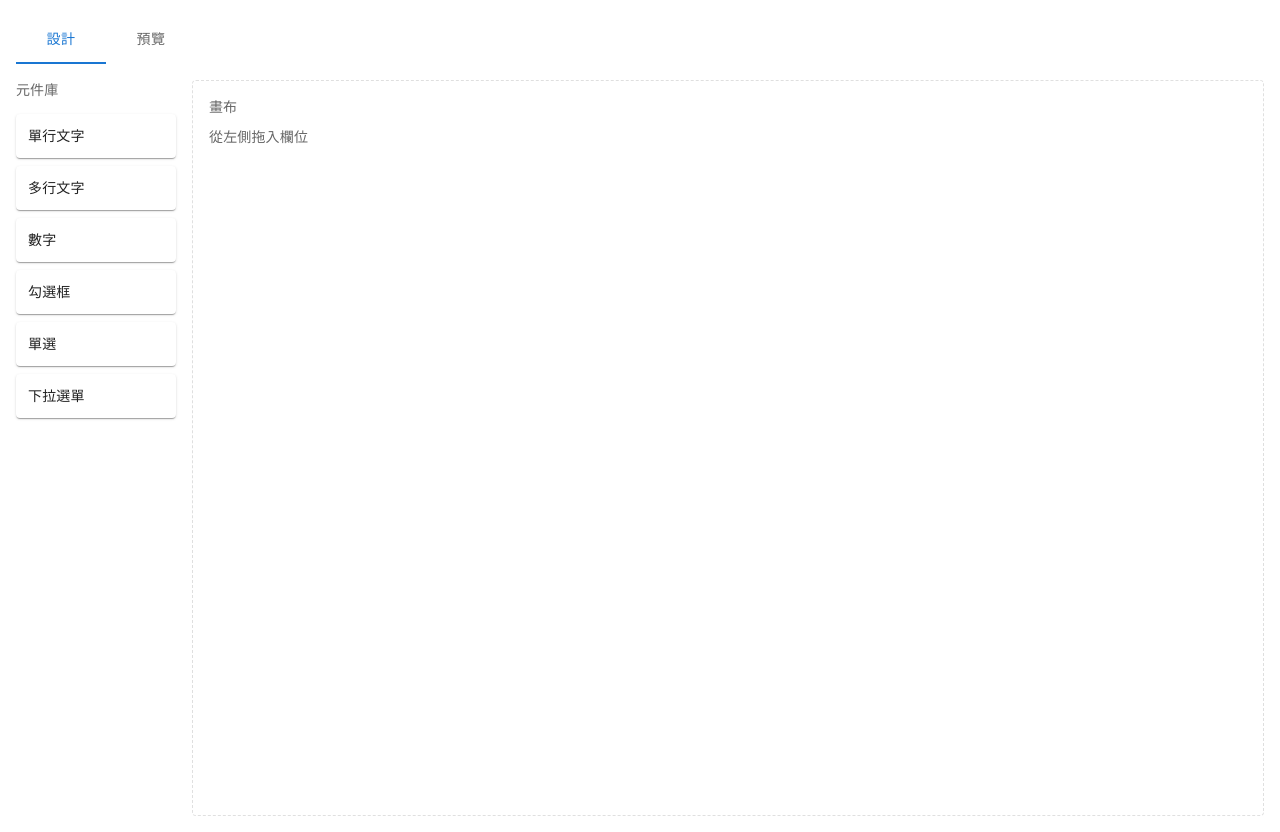
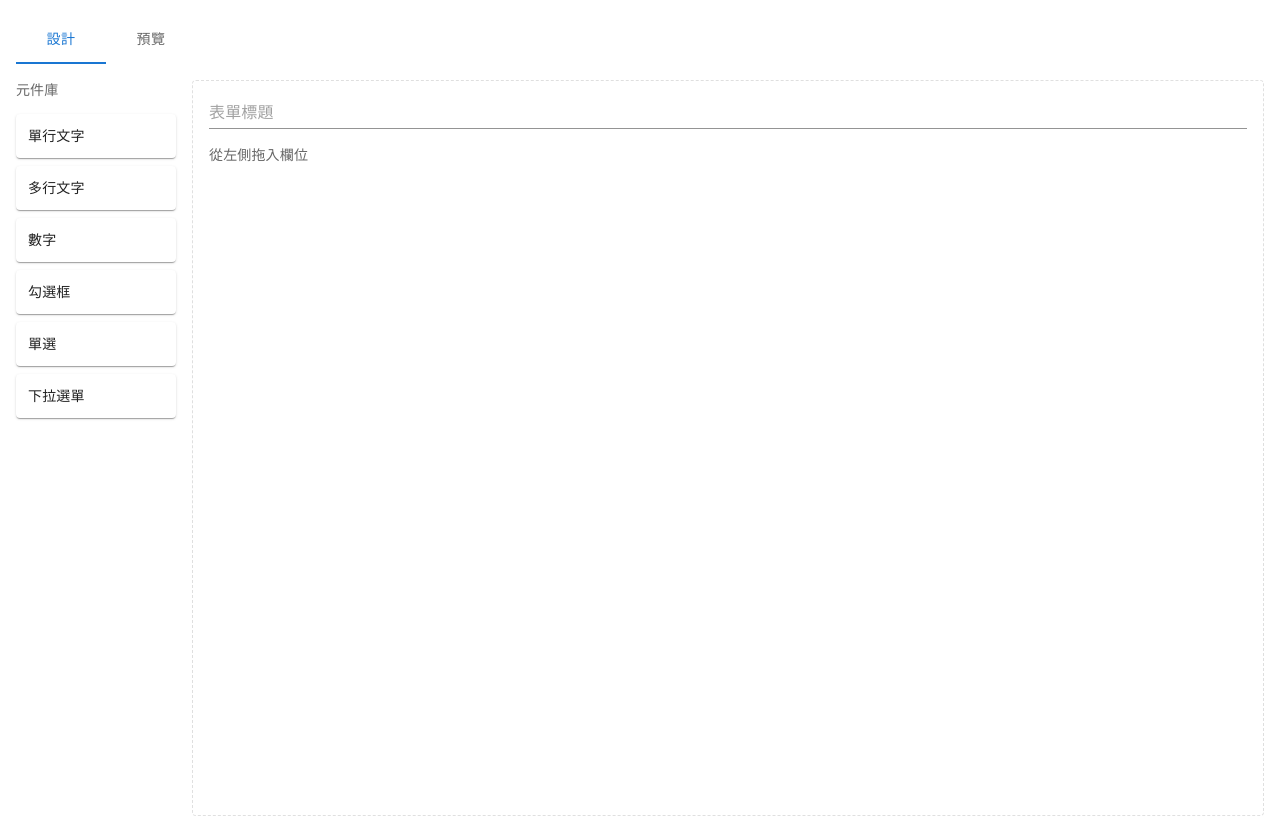
Before and after one commit to TonyHuang0327/dndform-frontend, a Next.js app: page / in a window 1280 px wide. Built offline with nearby package versions, Linux system fonts and the light colour scheme.

Commit message:
feat: add form title

```diff
--- a/src/components/FormBuilderContent.tsx
+++ b/src/components/FormBuilderContent.tsx
@@ -18,6 +18,7 @@ export default function FormBuilderContent() {
   const [fields, setFields] = useState<FormField[]>([]);
   const [selectedId, setSelectedId] = useState<string | null>(null);
   const [mode, setMode] = useState<Mode>("design");
+  const [formTitle, setFormTitle] = useState("");
 
   function handleDragEnd(event: DragEndEvent) {
     if (mode !== "design") return;
@@ -118,6 +119,8 @@ export default function FormBuilderContent() {
                 onSelect={setSelectedId}
                 onDelete={handleDelete}
                 onChange={handleChange}
+                formTitle={formTitle}
+                onChangeFormTitle={setFormTitle}
               />
             </Box>
           </Box>
@@ -135,7 +138,7 @@ export default function FormBuilderContent() {
             </Button>
           </Box>
           <div ref={previewRef}>
-            <FormPreview fields={fields} />
+            <FormPreview fields={fields} formTitle={formTitle} />
           </div>
         </Box>
       )}
--- a/src/components/FormCanvas.tsx
+++ b/src/components/FormCanvas.tsx
@@ -6,7 +6,7 @@ import {
   verticalListSortingStrategy,
 } from "@dnd-kit/sortable";
 import type { FormField } from "@/types/form";
-import { Box, Grid, Typography } from "@mui/material";
+import { Box, Grid, TextField, Typography } from "@mui/material";
 import SortableFieldItem, { CANVAS_ID } from "./SortableFieldItem";
 
 export { CANVAS_ID };
@@ -17,6 +17,8 @@ export interface FormCanvasProps {
   onSelect: (id: string) => void;
   onDelete: (id: string) => void;
   onChange: (id: string, patch: Partial<FormField>) => void;
+  formTitle: string;
+  onChangeFormTitle: (title: string) => void;
 }
 
 export default function FormCanvas({
@@ -25,6 +27,8 @@ export default function FormCanvas({
   onSelect,
   onDelete,
   onChange,
+  formTitle,
+  onChangeFormTitle,
 }: FormCanvasProps) {
   const { setNodeRef, isOver } = useDroppable({ id: CANVAS_ID });
 
@@ -41,9 +45,15 @@ export default function FormCanvas({
         borderColor: "divider",
       }}
     >
-      <Typography variant="subtitle2" color="text.secondary" sx={{ mb: 1 }}>
-        畫布
-      </Typography>
+      <TextField
+        fullWidth
+        placeholder="表單標題"
+        value={formTitle}
+        onChange={(e) => onChangeFormTitle(e.target.value)}
+        sx={{ mb: 2 }}
+        variant="standard"
+        required
+      />
       {fields.length === 0 ? (
         <Typography variant="body2" color="text.secondary">
           從左側拖入欄位
--- a/src/components/FormPreview.tsx
+++ b/src/components/FormPreview.tsx
@@ -32,14 +32,15 @@ const FieldLabel = ({ field }: { field: FormField }) => {
 
 export interface FormPreviewProps {
   fields: FormField[];
+  formTitle: string;
 }
 
-export default function FormPreview({ fields }: FormPreviewProps) {
+export default function FormPreview({ fields, formTitle }: FormPreviewProps) {
   if (fields.length === 0) {
     return (
       <Box sx={{ p: 2 }}>
-        <Typography variant="body2" color="text.secondary">
-          尚無欄位，請在設計模式從左側加入。
+        <Typography variant="h4" sx={{ fontWeight: "bold" }}>
+          {formTitle}
         </Typography>
       </Box>
     );
@@ -54,6 +55,19 @@ export default function FormPreview({ fields }: FormPreviewProps) {
         borderLeft: "1px solid black",
       }}
     >
+      <Grid
+        size={12}
+        sx={{
+          p: 1,
+          borderTop: "1px solid black",
+          borderRight: "1px solid black",
+          textAlign: "center",
+        }}
+      >
+        <Typography variant="h4" sx={{ fontWeight: "bold" }}>
+          {formTitle}
+        </Typography>
+      </Grid>
       {fields.map((field) => {
         if (
           field.type === "text" ||
@@ -92,9 +106,9 @@ export default function FormPreview({ fields }: FormPreviewProps) {
                     "& .MuiOutlinedInput-notchedOutline": {
                       border: "none",
                     },
-                      "& .Mui-focused":{
+                    "& .Mui-focused": {
                       backgroundColor: "aliceblue",
-                      }
+                    },
                   }}
                 />
               </Grid>
```
Lines whose indentation alone changed are shown as unchanged.
